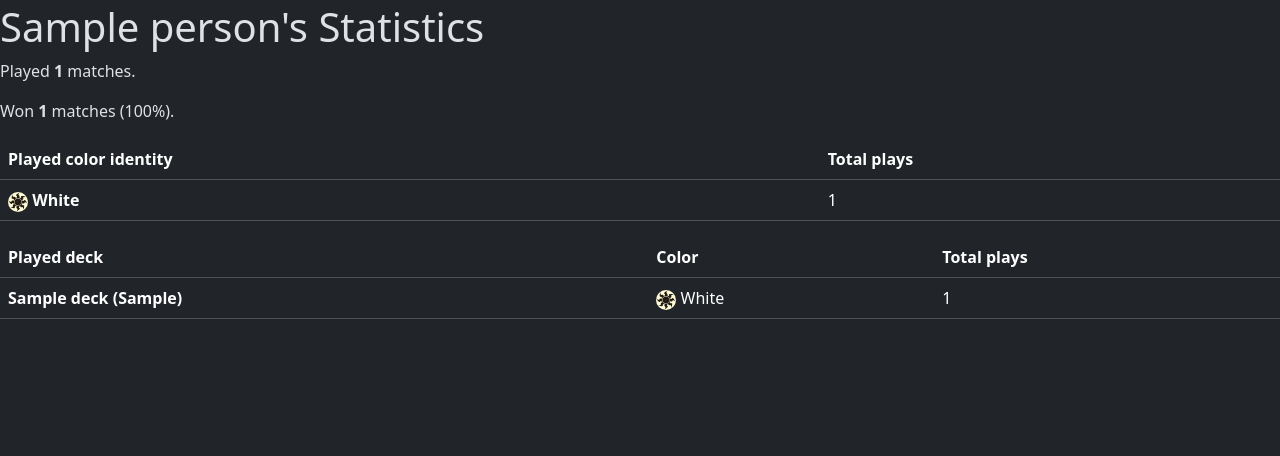
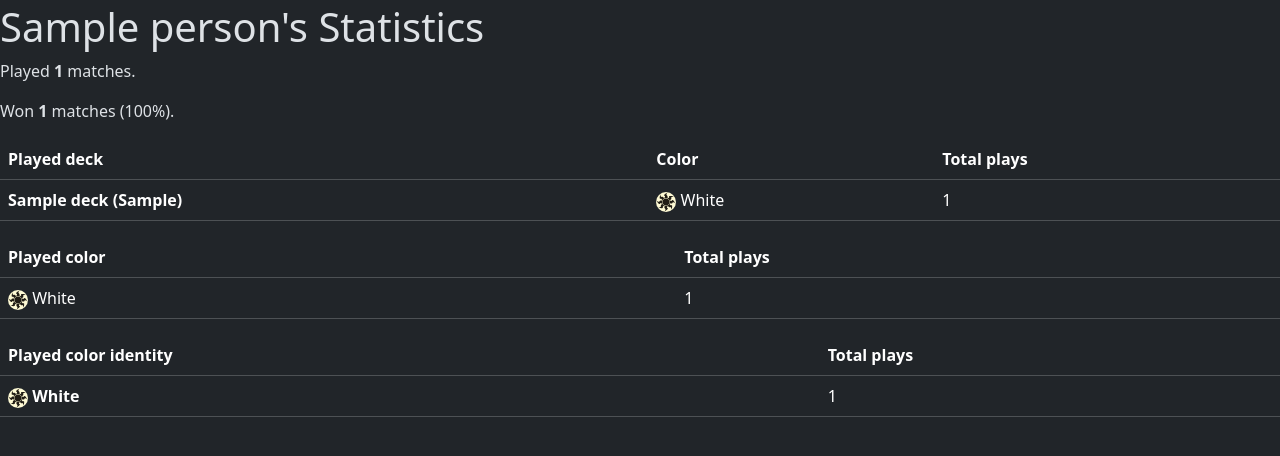
Before and after one commit to frixdk/papkort, a Django app: page /person-stats/1/ in a window 1280 px wide. Shown: the part 53-509 px from the top of the page. Run offline with Django 4.2, Linux system fonts and the light colour scheme; tables that the repository leaves empty hold one stand-in row (values such as "Sample post"); some libraries are stand-ins or nearby versions.

Commit message:
Person page stuff, colorzz

```diff
--- a/papkort/games/templates/matches/person.html
+++ b/papkort/games/templates/matches/person.html
@@ -10,27 +10,6 @@
     <p>
         Won <strong>{{ num_wins }}</strong> matches ({{ win_percentage }}).
     </p>
-    <div class="table-responsive">
-        <table class="table table-dark">
-            <thead>
-            <tr>
-                <th scope="col">Played color identity</th>
-                <th>Total plays </th>
-            </tr>
-            </thead>
-            <tbody>
-            {% for color in deck_colors|dictsortreversed:"count" %}
-                <tr>
-                    <th scope="row">
-                        {% include "matches/color_pips.html" with color=color.deck__color name=color.color_name %}
-                    </th>
-                    <td>{{ color.count }}</td>
-                </tr>
-            {% endfor %}
-            </tbody>
-        </table>
-    </div>
-
     <div class="table-responsive">
         <table class="table table-dark">
             <thead>
@@ -54,4 +33,46 @@
         </table>
     </div>
 
+    <div class="table-responsive">
+        <table class="table table-dark">
+            <thead>
+            <tr>
+                <th scope="col">Played color</th>
+                <th>Total plays </th>
+            </tr>
+            </thead>
+            <tbody>
+            {% for color in color_counts %}
+                <tr>
+                    <td>
+                        {% include "matches/color_pips.html" with color=color.color name=color.color_name %}
+                    </td>
+                    <td>{{ color.count }}</td>
+                </tr>
+            {% endfor %}
+            </tbody>
+        </table>
+    </div>
+
+    <div class="table-responsive">
+        <table class="table table-dark">
+            <thead>
+            <tr>
+                <th scope="col">Played color identity</th>
+                <th>Total plays </th>
+            </tr>
+            </thead>
+            <tbody>
+            {% for color in deck_colors|dictsortreversed:"count" %}
+                <tr>
+                    <th scope="row">
+                        {% include "matches/color_pips.html" with color=color.deck__color name=color.color_name %}
+                    </th>
+                    <td>{{ color.count }}</td>
+                </tr>
+            {% endfor %}
+            </tbody>
+        </table>
+    </div>
+
 {% endblock %}
--- a/papkort/games/templates/matches/players.html
+++ b/papkort/games/templates/matches/players.html
@@ -9,8 +9,8 @@
     <thead>
     <tr>
         <th scope="col">Name</th>
-        <th>Games </th>
         <th>Decks</th>
+        <th>Games played</th>
         <th>Wins</th>
         <th>Win %</th>
         <th>Favorite color</th>
--- a/papkort/games/views.py
+++ b/papkort/games/views.py
@@ -13,32 +13,39 @@ def index(request):
 
 
 def matches(request):
-    matches = Match.objects.order_by('date')
+    matches = Match.objects.order_by('-date')
 
     context = {'matches': matches}
 
     return render(request, 'matches/matches.html', context)
 
 
-# ChatGPT wrote most of this view. I gave it the models.
 def person_stats(request, person_id):
-    # Get the person object
-    person = Person.objects.get(id=person_id)
-
     # Count the number of matches played by the person
-    num_matches = Match.objects.filter(players__person=person).count()
+    num_matches = Match.objects.filter(players__person_id=person_id).count()
 
     # Count the number of wins by the person
-    num_wins = Player.objects.filter(position=1, person=person).count()
+    num_wins = Player.objects.filter(position=1, person_id=person_id).count()
 
     # Compute the win percentage of the person
     win_percentage = f'{int(num_wins / num_matches * 100)}%' if num_matches > 0 else 'N/A'
 
+    person = Person.objects.get(id=person_id)
+
+    color_counts = defaultdict(lambda: defaultdict(int))
+
     # Count the number of times each color was played by the person
-    color_counts = person.player_set.values('deck__color').annotate(count=Count('deck__color'))
+    color_identity_counts = person.player_set.values('deck__color').annotate(count=Count('deck__color'))
     # Append pretty color choice name
-    for color_count in color_counts:
-        color_count['color_name'] = dict(Deck.Color.choices)[color_count['deck__color']]
+    for color_identity_count in color_identity_counts:
+        color_identity_count['color_name'] = dict(Deck.Color.choices)[color_identity_count['deck__color']]
+
+        for color in color_identity_count['deck__color']:
+            print(color, color_identity_count['count'])
+
+            color_counts[color]['count'] += color_identity_count['count']
+            color_counts[color]['color_name'] = dict(Deck.Color.choices)[color] # yeah, I know
+            color_counts[color]['color'] = color  # yeah, I know
 
     # ChatGPT couldn't figure this out
     deck_counts = Deck.objects.filter(player__person=person).annotate(count=Count('player__deck')).order_by('-count')
@@ -48,11 +55,13 @@ def person_stats(request, person_id):
         'num_matches': num_matches,
         'num_wins': num_wins,
         'win_percentage': win_percentage,
-        'deck_colors': color_counts,
-        'deck_counts': deck_counts
+        'deck_colors': color_identity_counts,
+        'deck_counts': deck_counts,
+        'color_counts': sorted(color_counts.values(), key=lambda x: x['count'], reverse=True)
     }
 
     return render(request, 'matches/person.html', context)
+
 
 def players(request):
     all_players = Player.objects.all()
```
Also changed, not shown: papkort/games/templates/matches/decks.html (+6 -1 lines), papkort/games/templates/matches/matches.html (+31 -7 lines).
